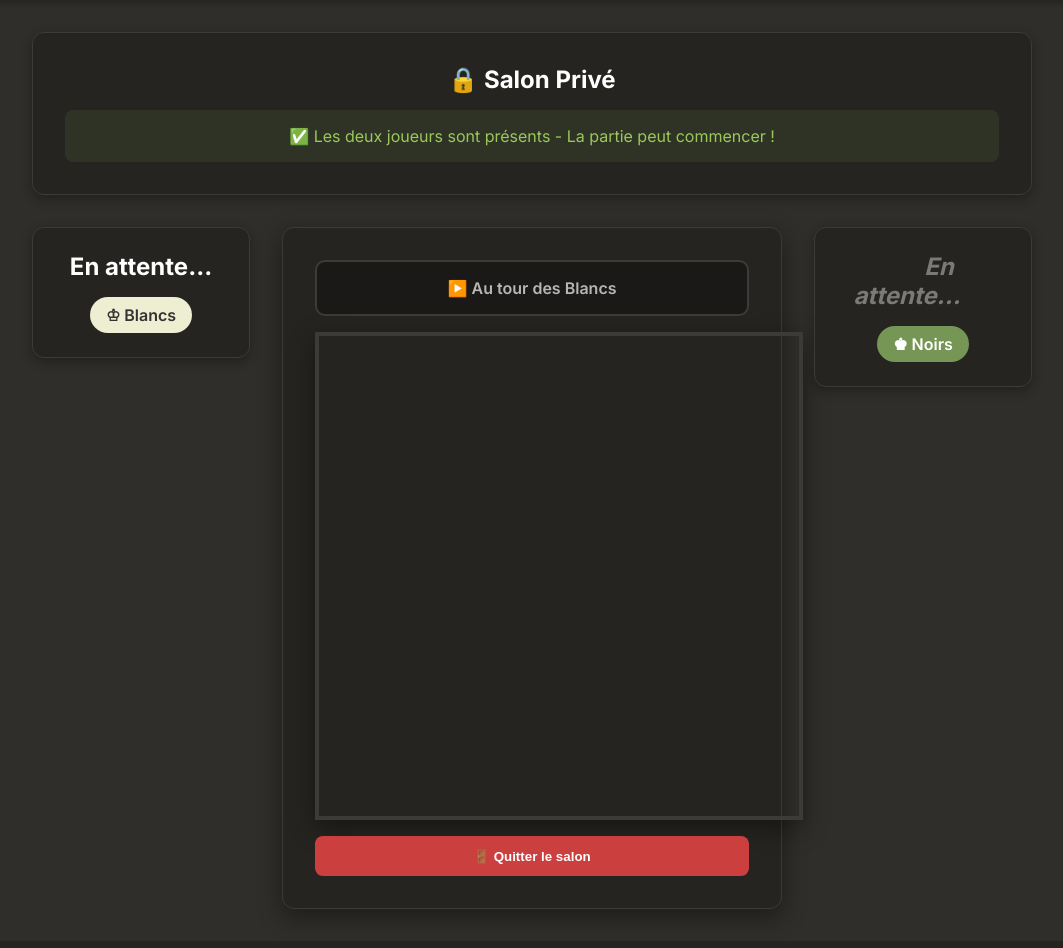
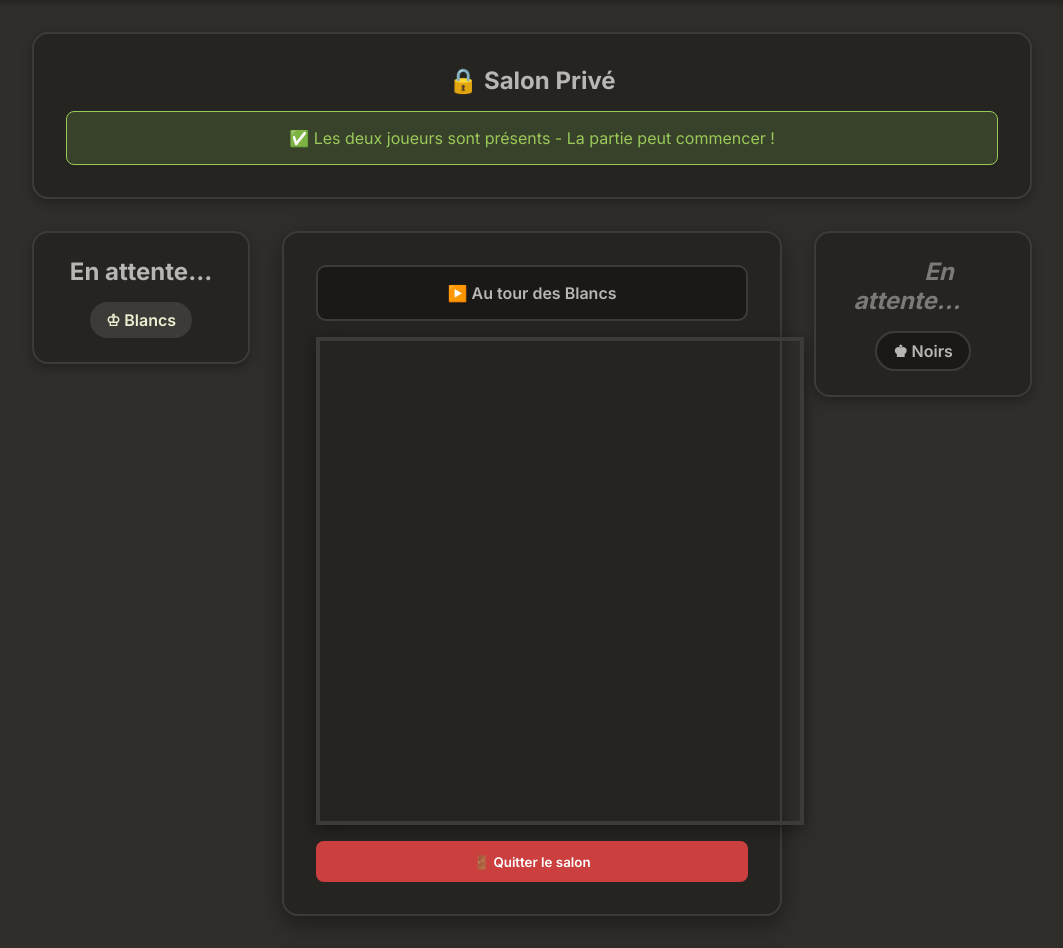
Before and after one commit to Alex12062012/Chess.io, a Flask app: template templates/room.html in a window 1280 px wide. Shown: the part 69-1017 px from the top of the page, without its empty margins (108-1171 px from the left). Before the commit the page ends 978 px from the top, so only its background shows below. Run offline with Flask 3, Linux system fonts and the light colour scheme; the template is opened without the code that fills it, so the values that code supplies are empty; some libraries are stand-ins or nearby versions.

Commit message:
Update room.html

```diff
--- a/templates/room.html
+++ b/templates/room.html
@@ -11,12 +11,17 @@
 
     .room-header {
         background: #262421;
-        border-radius: 12px;
+        border: 2px solid #3d3b38;
+        border-radius: 16px;
         padding: 2rem;
         margin-bottom: 2rem;
         box-shadow: 0 4px 12px rgba(0,0,0,0.3);
         text-align: center;
-        border: 1px solid #3d3b38;
+    }
+
+    .room-header h2 {
+        color: #b8b6b3;
+        margin-bottom: 1rem;
     }
 
     .room-code {
@@ -33,7 +38,8 @@
         padding: 1rem;
         border-radius: 8px;
         margin-top: 1rem;
-        color: #9ac95a;
+        color: #81b64c;
+        border: 1px solid #81b64c;
     }
 
     .copy-btn {
@@ -62,18 +68,18 @@
 
     .player-info {
         background: #262421;
-        border-radius: 12px;
+        border: 2px solid #3d3b38;
+        border-radius: 16px;
         padding: 1.5rem;
         box-shadow: 0 4px 12px rgba(0,0,0,0.3);
         text-align: center;
-        border: 1px solid #3d3b38;
     }
 
     .player-name {
         font-size: 1.5rem;
         font-weight: bold;
         margin-bottom: 0.5rem;
-        color: #fff;
+        color: #b8b6b3;
     }
 
     .player-color {
@@ -85,13 +91,14 @@
     }
 
     .player-white {
-        background: #eeeed2;
-        color: #333;
+        background: #3d3b38;
+        color: #eeeed2;
     }
 
     .player-black {
-        background: #769656;
-        color: white;
+        background: #1a1917;
+        color: #b8b6b3;
+        border: 2px solid #3d3b38;
     }
 
     .waiting-player {
@@ -102,10 +109,10 @@
 
     .chess-board-wrapper {
         background: #262421;
-        border-radius: 12px;
+        border: 2px solid #3d3b38;
+        border-radius: 16px;
         padding: 2rem;
         box-shadow: 0 8px 24px rgba(0,0,0,0.4);
-        border: 1px solid #3d3b38;
     }
 
     .chess-board {
@@ -115,7 +122,7 @@
         border: 4px solid #3d3b38;
         margin: 0 auto;
         width: fit-content;
-        box-shadow: 0 8px 24px rgba(0,0,0,0.4);
+        box-shadow: 0 4px 16px rgba(0,0,0,0.4);
     }
 
     .square {
@@ -191,76 +178,6 @@
         color: #b8b6b3;
     }
 
-    .chat-section {
-        background: #262421;
-        border-radius: 12px;
-        padding: 1.5rem;
-        box-shadow: 0 4px 12px rgba(0,0,0,0.3);
-        height: 400px;
-        display: flex;
-        flex-direction: column;
-        border: 1px solid #3d3b38;
-    }
-
-    .chat-messages {
-        flex: 1;
-        overflow-y: auto;
-        margin-bottom: 1rem;
-        padding: 1rem;
-        background: #1a1917;
-        border-radius: 8px;
-    }
-
-    .chat-message {
-        padding: 0.5rem;
-        margin-bottom: 0.5rem;
-        border-radius: 4px;
-        font-size: 0.9rem;
-    }
-
-    .chat-message.system {
-        background: rgba(129, 182, 76, 0.1);
-        color: #9ac95a;
-        text-align: center;
-        font-style: italic;
-    }
-
-    .chat-input {
-        display: flex;
-        gap: 0.5rem;
-    }
-
-    .chat-input input {
-        flex: 1;
-        padding: 0.8rem;
-        border: 2px solid #3d3b38;
-        border-radius: 8px;
-        font-size: 1rem;
-        background: #1a1917;
-        color: #fff;
-    }
-
-    .chat-input button {
-        padding: 0.8rem 1.5rem;
-        background: #81b64c;
-        color: white;
-        border: none;
-        border-radius: 8px;
-        cursor: pointer;
-        font-weight: 600;
-    }
-
-    .chat-input button:hover {
-        background: #9ac95a;
-    }
-
-    .game-controls {
-        display: flex;
-        flex-direction: column;
-        gap: 0.8rem;
-        margin-top: 1rem;
-    }
-
     .control-btn {
         padding: 0.8rem;
         border: none;
@@ -268,14 +185,14 @@
         font-weight: 600;
         cursor: pointer;
         transition: all 0.3s;
+        width: 100%;
+        margin-top: 1rem;
+        background: #cc3f3f;
+        color: white;
+        font-family: 'Inter', sans-serif;
     }
 
-    .control-btn.danger {
-        background: #cc3f3f;
-        color: white;
-    }
-
-    .control-btn.danger:hover {
+    .control-btn:hover {
         background: #b33636;
     }
 
@@ -302,15 +218,13 @@
             📋 Copier le code
         </button>
         {% else %}
-        <div class="share-info" style="background: rgba(129, 182, 76, 0.1); color: #9ac95a;">
+        <div class="share-info" style="background: rgba(129, 182, 76, 0.2); color: #9ac95a; border-color: #9ac95a;">
             ✅ Les deux joueurs sont présents - La partie peut commencer !
         </div>
         {% endif %}
     </div>
 
-    <!-- Layout du jeu -->
     <div class="game-layout">
-        <!-- Joueur Blanc -->
         <div class="player-info">
             <div class="player-name">
                 {% if room.player_white %}
@@ -332,18 +245,13 @@
                 {% endif %}
             </div>
 
-            <div class="chess-board" id="chessBoard">
-                <!-- Généré par JavaScript -->
-            </div>
+            <div class="chess-board" id="chessBoard"></div>
 
-            <div class="game-controls">
-                <button class="control-btn danger" onclick="leaveRoom()">
+            <button class="control-btn" onclick="leaveRoom()">
                 🚪 Quitter le salon
             </button>
         </div>
-        </div>
 
-        <!-- Joueur Noir -->
         <div class="player-info">
             <div class="player-name">
                 {% if room.player_black %}
@@ -388,23 +281,19 @@ const PIECE_IMAGES = {
     'k': 'https://images.chesscomfiles.com/chess-themes/pieces/neo/150/bk.png'
 };
 
-// Configuration WebSocket
 const socket = io();
 const roomCode = '{{ code }}';
 
-// État du jeu
 let board = '{{ room.board_state }}';
 let selectedSquare = null;
 let legalMoves = [];
-let myColor = null; // 'white' ou 'black'
+let myColor = null;
 let currentTurn = '{{ room.current_turn }}';
 
-// Initialisation
 window.onload = function() {
-    // Détermine la couleur du joueur
     const playerWhite = '{{ room.player_white }}';
     const playerBlack = '{{ room.player_black }}';
-    const myUsername = '{{ current_user }}';  // CORRIGÉ ICI
+    const myUsername = '{{ session.username if session.username else "Invité" }}';
 
     if (myUsername === playerWhite) {
         myColor = 'white';
@@ -412,17 +301,12 @@ window.onload = function() {
         myColor = 'black';
     }
 
-    // Rejoint le salon via WebSocket
     socket.emit('join', { room: roomCode });
-
-    // Affiche l'échiquier
     renderBoard();
 };
 
-// Événements WebSocket
 socket.on('player_joined', function(data) {
-    addSystemMessage(data.username + ' a rejoint le salon');
-    updateStatus();
+    console.log(data.username + ' a rejoint');
 });
 
 socket.on('move_made', function(data) {
@@ -434,20 +318,9 @@ socket.on('move_made', function(data) {
 
     if (data.game_over) {
         handleGameOver(data.result);
-    } else {
-        updateStatus(data.is_check);
     }
 });
 
-socket.on('player_left', function(data) {
-    addSystemMessage(data.username + ' a quitté le salon');
-});
-
-socket.on('error', function(data) {
-    alert('❌ ' + data.message);
-});
-
-// Parse le FEN
 function parseFEN(fen) {
     const ranks = fen.split(' ')[0].split('/');
     const pieces = [];
@@ -490,20 +360,22 @@ function renderBoard() {
         const file = i % 8;
 
         square.className = 'square ' + ((rank + file) % 2 === 0 ? 'light' : 'dark');
-        square.dataset.index = i;
-        square.dataset.square = indexToSquare(i);
+        const squareName = indexToSquare(i);
+        square.dataset.square = squareName;
+        square.dataset.piece = pieces[i] || '';
 
         if (pieces[i]) {
             const img = document.createElement('img');
             img.src = PIECE_IMAGES[pieces[i]];
             img.className = 'piece-img';
-            img.alt = pieces[i];
+            img.draggable = false;
             square.appendChild(img);
         }
 
-        // Gestion des clics seulement si c'est notre tour
         if (isMyTurn()) {
-            square.addEventListener('click', handleSquareClick);
+            square.onclick = function() {
+                handleSquareClick(squareName, pieces[i] || '');
+            };
         }
 
         boardEl.appendChild(square);
@@ -535,47 +405,25 @@ function updateVisualState() {
     }
 }
 
-// Gère le clic sur une case
-async function handleSquareClick(e) {
+async function handleSquareClick(square, piece) {
     if (!isMyTurn()) return;
 
-    const square = e.currentTarget.dataset.square;
-
-    // Si aucune pièce sélectionnée
     if (selectedSquare === null) {
-        const pieceImg = e.currentTarget.querySelector('.piece-img');
-        if (pieceImg) {
-            const piece = pieceImg.alt;
-            const myPieces = myColor === 'white' ?
-                'PNBRQK' : 'pnbrqk';
-
-            if (myPieces.includes(piece)) {
+        const myPieces = myColor === 'white' ? 'PNBRQK' : 'pnbrqk';
+        if (piece && myPieces.includes(piece)) {
             selectedSquare = square;
             await fetchLegalMoves(square);
             updateVisualState();
         }
-        }
     } else {
-        // Tentative de déplacement
         if (legalMoves.includes(square)) {
             makeMove(selectedSquare + square);
         } else {
-            // Nouvelle sélection ?
-            const pieceImg = e.currentTarget.querySelector('.piece-img');
-            if (pieceImg) {
-                const piece = pieceImg.alt;
-                const myPieces = myColor === 'white' ?
-                    'PNBRQK' : 'pnbrqk';
-
-                if (myPieces.includes(piece)) {
+            const myPieces = myColor === 'white' ? 'PNBRQK' : 'pnbrqk';
+            if (piece && myPieces.includes(piece)) {
                 selectedSquare = square;
                 await fetchLegalMoves(square);
                 updateVisualState();
-                } else {
-                    selectedSquare = null;
-                    legalMoves = [];
-                    updateVisualState();
-                }
             } else {
                 selectedSquare = null;
                 legalMoves = [];
@@ -613,22 +458,6 @@ function makeMove(move) {
     legalMoves = [];
 }
 
-// Met à jour le statut
-function updateStatus(isCheck) {
-    const status = document.getElementById('gameStatus');
-    if (isCheck) {
-        status.innerHTML = '⚠️ ÉCHEC !';
-        status.style.background = 'rgba(244, 67, 54, 0.2)';
-        status.style.color = '#f44336';
-    } else {
-        const turn = currentTurn === 'white' ? 'Blancs' : 'Noirs';
-        status.innerHTML = `▶️ Au tour des ${turn}`;
-        status.style.background = '#1a1917';
-        status.style.color = '#b8b6b3';
-    }
-}
-
-// Gère la fin de partie
 function handleGameOver(result) {
     let message = '';
     if (result === '1-0') {
@@ -643,25 +472,11 @@ function handleGameOver(result) {
     setTimeout(() => alert(message), 500);
 }
 
-// Ajoute un message système
-function addSystemMessage(text) {
-    const chatMessages = document.getElementById('chatMessages');
-    if (chatMessages) {
-        const msgDiv = document.createElement('div');
-        msgDiv.className = 'chat-message system';
-        msgDiv.textContent = text;
-        chatMessages.appendChild(msgDiv);
-        chatMessages.scrollTop = chatMessages.scrollHeight;
-    }
-}
-
-// Copie le code du salon
 function copyCode() {
     navigator.clipboard.writeText(roomCode);
     alert('✅ Code copié : ' + roomCode);
 }
 
-// Quitte le salon
 function leaveRoom() {
     if (confirm('Quitter le salon ?')) {
         socket.emit('leave', { room: roomCode });
```
Also changed, not shown: other parts of templates/room.html (+6 -52 lines). Lines whose indentation alone changed are shown as unchanged.
